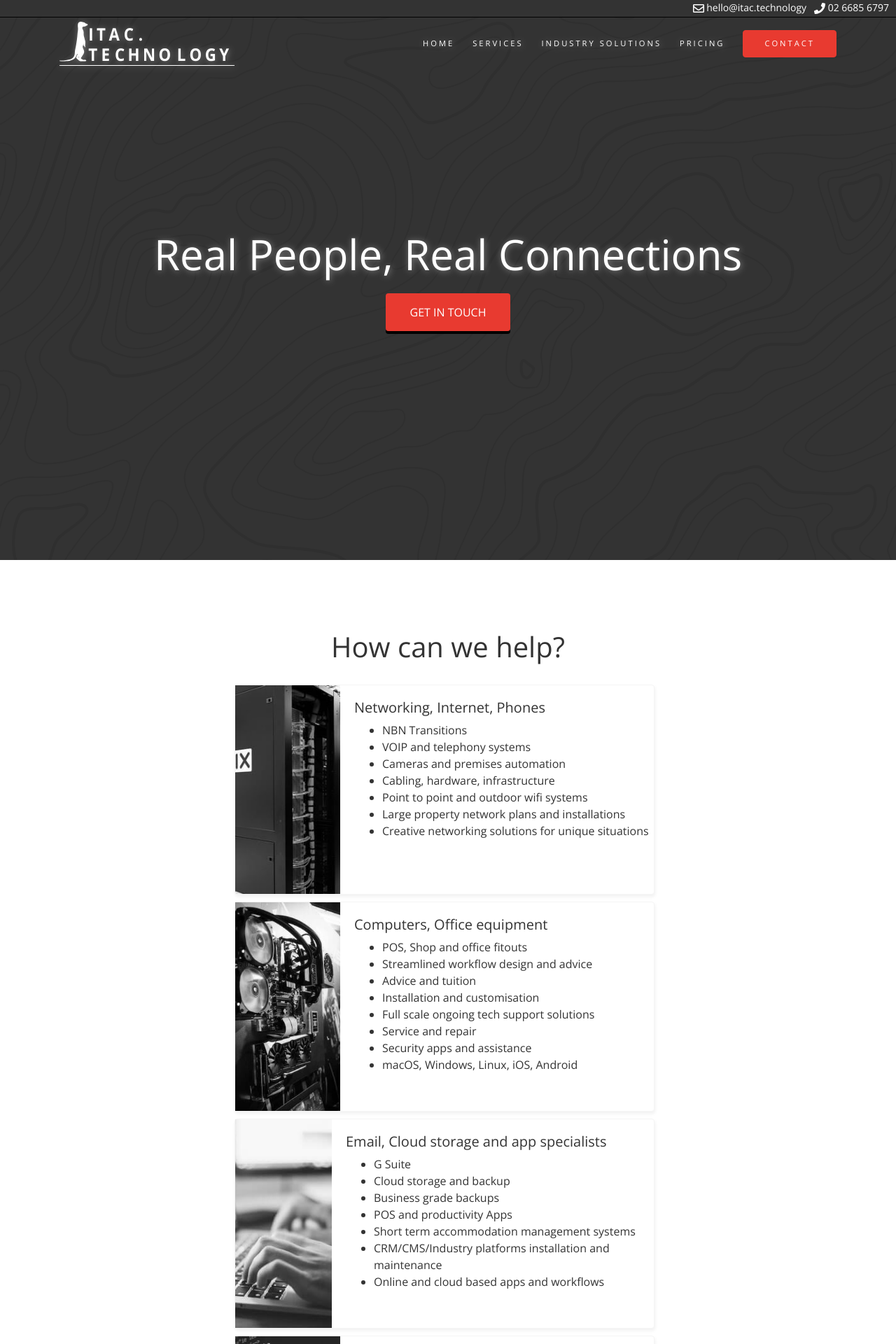
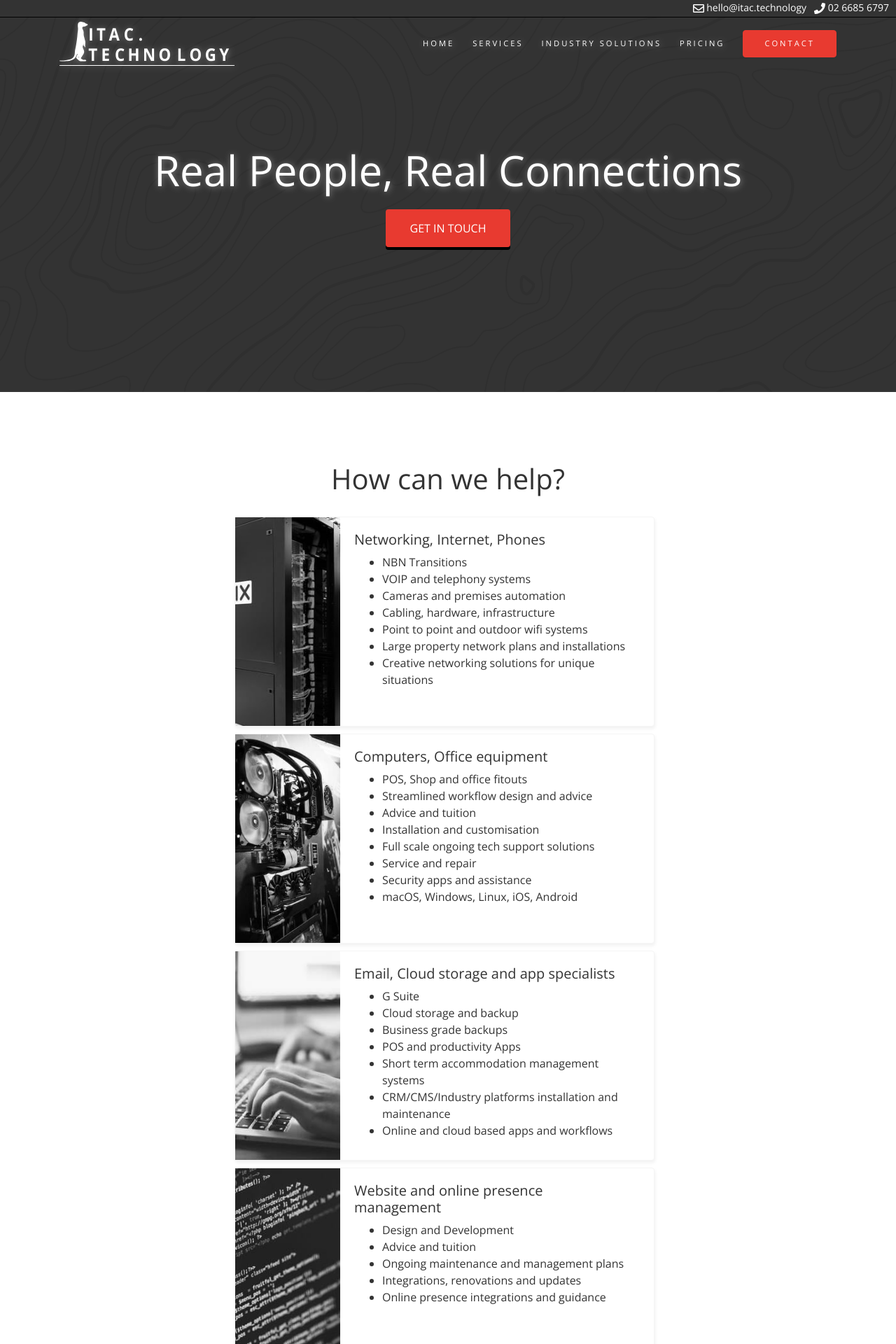
Before and after one commit to emiliokyp/itac, a PHP site: page / in a window 1280 px wide. Shown: the top 1920 px of the page at 70% size. Run offline with PHP 8.4, Linux system fonts and the light colour scheme; some libraries are stand-ins or nearby versions.

Commit message:
final commit pushing to live site

```diff
--- a/assets/css/main.css
+++ b/assets/css/main.css
@@ -173,7 +173,7 @@ body {
   align-items: center;
   flex-direction: column;
   margin: 0 auto;
-  height: 100vh;
+  height: 70vh;
 }
 
 #hero-btn {
@@ -288,8 +288,10 @@ body {
   width: 150px !important;
 }
 
+
 .service-right {
   padding: 20px 0 0 20px;
+  width: 70%;
 }
 
 .services h1 {
```
